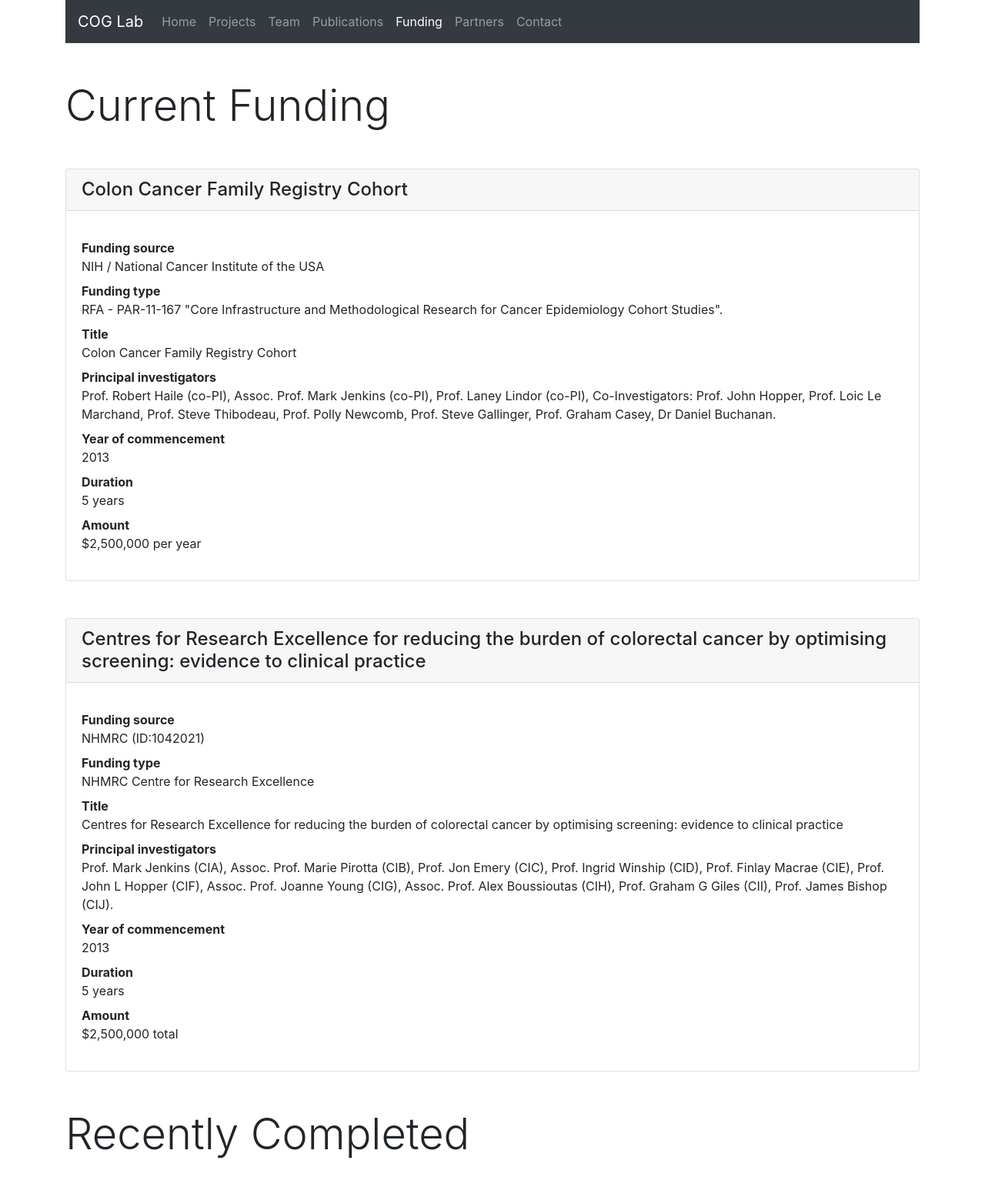
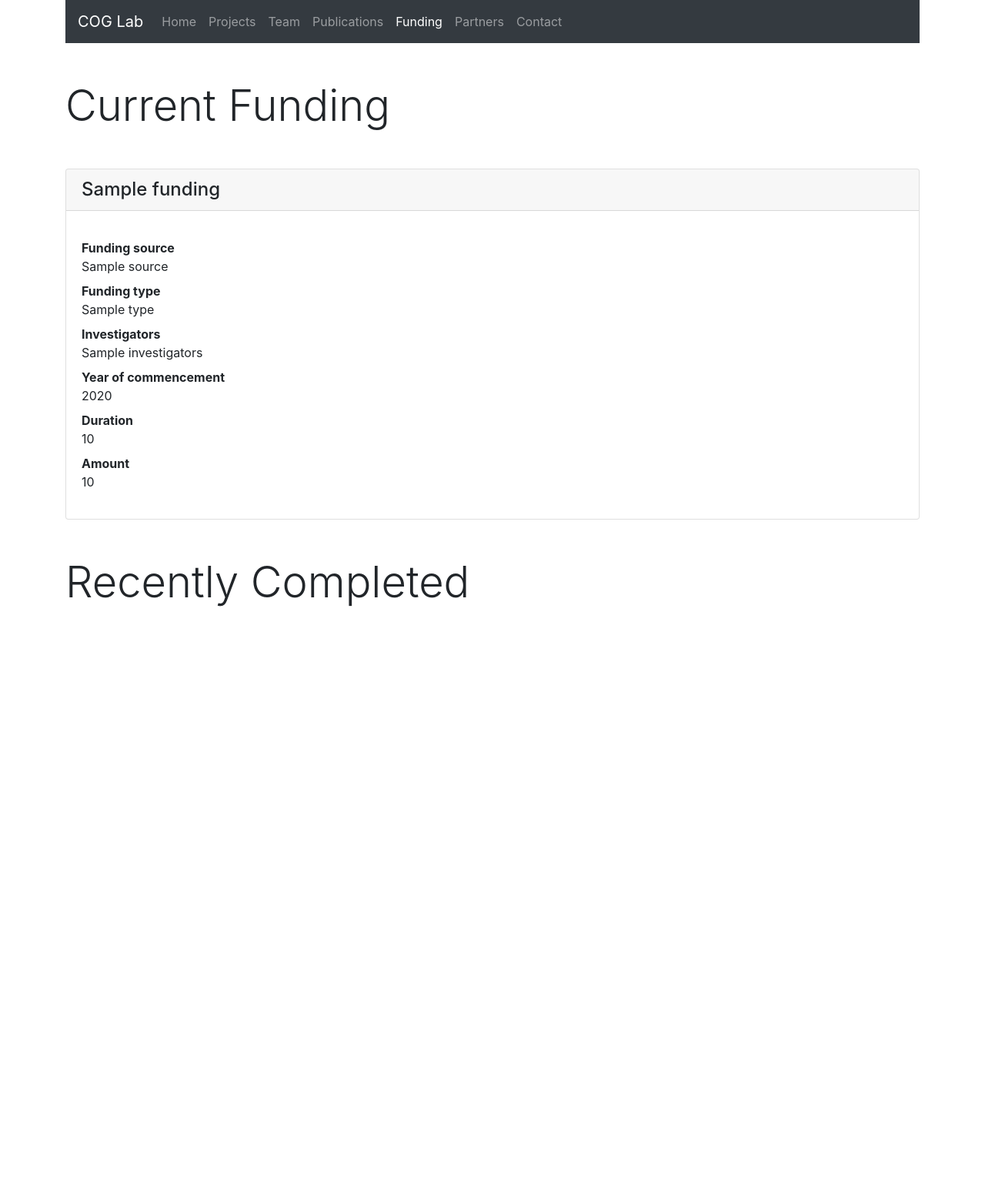
Before and after one commit to bjpop/coglabweb, a Python web app: template templates/funding.html in a window 1280 px wide. Shown: the whole page at 77% size. After the commit the page ends 788 px from the top, so only its background shows below. Run offline with Jinja, Linux system fonts and the light colour scheme; the template is opened without the code that fills it: most values are stand-ins (such as "Sample title", 1, 10 or a date in 2020); some libraries are stand-ins or nearby versions.

Commit message:
template the funding page

```diff
--- a/coglabweb/main.py
+++ b/coglabweb/main.py
@@ -116,7 +116,7 @@ def render_page(options, jinja_env, template, contents_filename=None):
 def render_pages(options, jinja_env):
     templates = [
             ("index.html", None),
-            ("funding.html", None),
+            ("funding.html", "funding.yaml"),
             ("contact.html", None),
             ("publications.html", None),
             ("partners.html", None),
--- a/templates/funding.html
+++ b/templates/funding.html
@@ -6,41 +6,25 @@
 
 <h1 class="display-4 my-5">Current Funding</h1>
 
+{% for funding in contents %}
+
   <div class="card my-5">
-            <h4 class="card-header">Colon Cancer Family Registry Cohort</h4>
+    <h4 class="card-header">{{ funding.title }}</h4>
     <div class="card-body">
-              <!-- <h4 class="card-title">Special title treatment</h4> -->
       <p class="card-text">
         <dl>
-                <dt>Funding source</dt><dd>NIH / National Cancer Institute of the USA</dd>
-                <dt>Funding type</dt><dd>RFA - PAR-11-167 "Core Infrastructure and Methodological Research for Cancer Epidemiology Cohort Studies".</dd>
-                <dt>Title</dt><dd>Colon Cancer Family Registry Cohort</dd>
-                <dt>Principal investigators</dt><dd>Prof. Robert Haile (co-PI), Assoc. Prof. Mark Jenkins (co-PI), Prof. Laney Lindor (co-PI), Co-Investigators: Prof. John Hopper, Prof. Loic Le Marchand, Prof. Steve Thibodeau, Prof. Polly Newcomb, Prof. Steve Gallinger, Prof. Graham Casey, Dr Daniel Buchanan.</dd>
-                <dt>Year of commencement</dt><dd>2013</dd>
-                <dt>Duration</dt><dd>5 years</dd>
-                <dt>Amount</dt><dd>$2,500,000 per year</dd>
+          <dt>Funding source</dt><dd>{{ funding.source }}</dd>
+          <dt>Funding type</dt><dd>{{ funding.type }}</dd>
+          <dt>Investigators</dt><dd>{{ funding.investigators }}</dd>
+          <dt>Year of commencement</dt><dd>{{ funding.start_year }}</dd>
+          <dt>Duration</dt><dd>{{ funding.duration }}</dd>
+          <dt>Amount</dt><dd>{{ funding.amount }}</dd>
         </dl>
       </p>
     </div>
 </div>
 
-          <div class="card my-5">
-            <h4 class="card-header">Centres for Research Excellence for reducing the burden of colorectal cancer by optimising screening: evidence to clinical practice</h4>
-            <div class="card-body">
-              <!-- <h4 class="card-title">Special title treatment</h4> -->
-              <p class="card-text">
-              <dl>
-                <dt>Funding source</dt><dd>NHMRC (ID:1042021)</dd>
-                <dt>Funding type</dt><dd>NHMRC Centre for Research Excellence</dd>
-                <dt>Title</dt><dd>Centres for Research Excellence for reducing the burden of colorectal cancer by optimising screening: evidence to clinical practice</dd>
-                <dt>Principal investigators</dt><dd>Prof. Mark Jenkins (CIA), Assoc. Prof. Marie Pirotta (CIB), Prof. Jon Emery (CIC), Prof. Ingrid Winship (CID), Prof. Finlay Macrae (CIE), Prof. John L Hopper (CIF), Assoc. Prof. Joanne Young (CIG), Assoc. Prof. Alex Boussioutas (CIH), Prof. Graham G Giles (CII), Prof. James Bishop (CIJ).</dd>
-                <dt>Year of commencement</dt><dd>2013</dd>
-                <dt>Duration</dt><dd>5 years</dd>
-                <dt>Amount</dt><dd>$2,500,000 total</dd>
-              </dl>
-              </p>
-            </div>
-          </div>
+{% endfor %}
 
 <h1 class="display-4 my-5">Recently Completed</h1>
 {% endblock %}
```
Also changed, not shown: docs/funding.html (+6 -7 lines), templates/funding.yaml (added, +17 -0 lines). Lines whose indentation alone changed are shown as unchanged.
